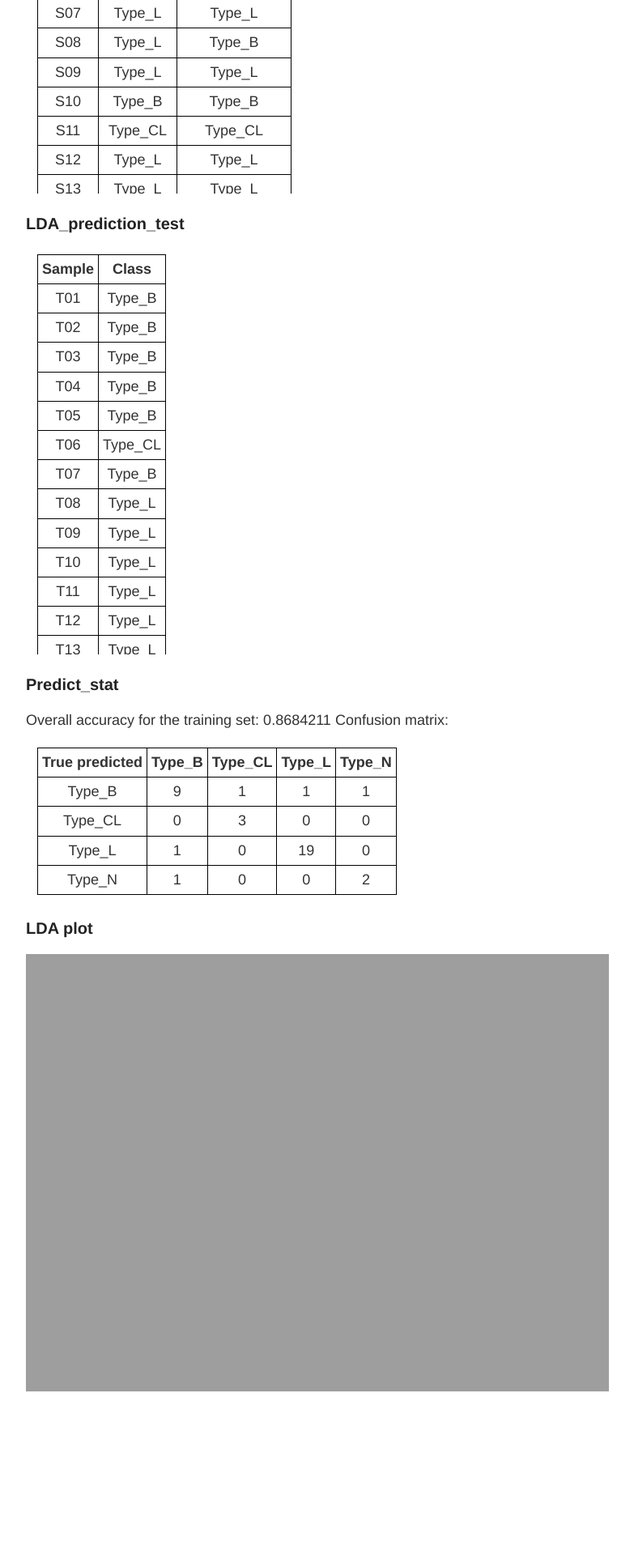
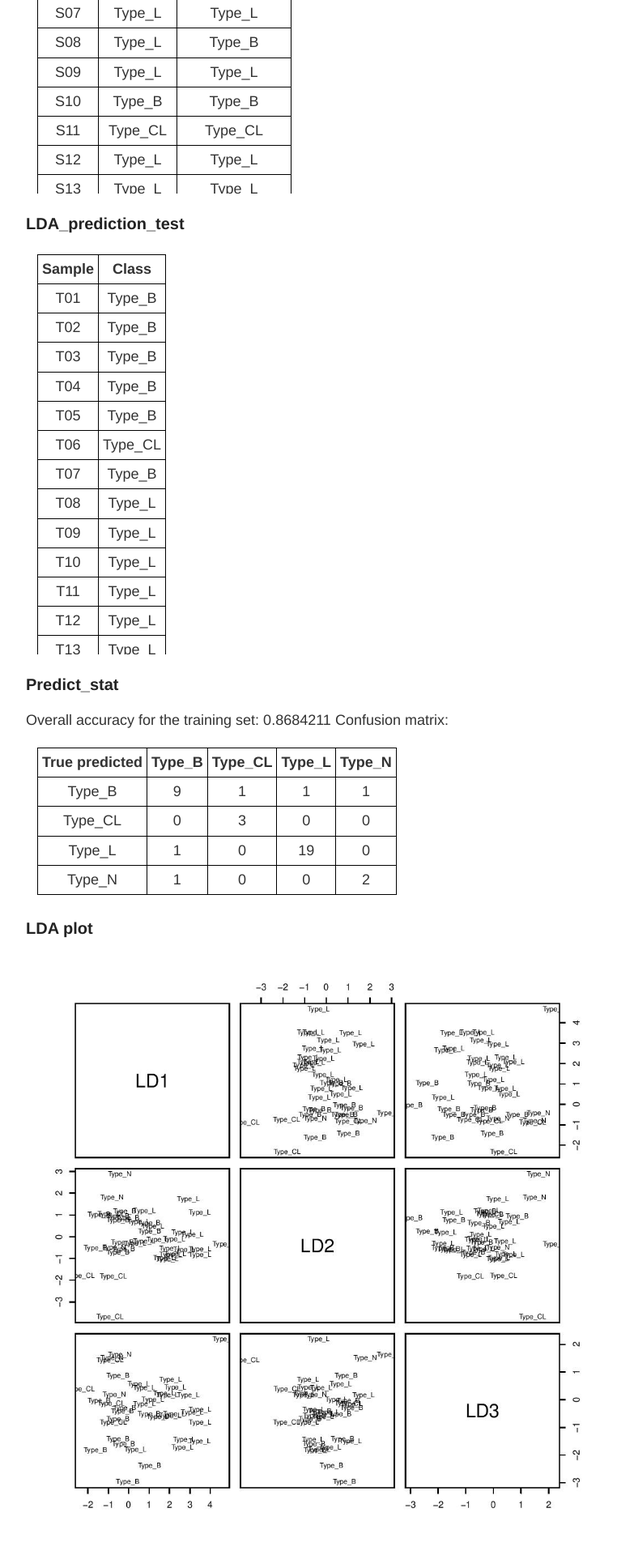
Before and after one commit to vanngocthuyla/vanngocthuyla.github.io, a Jekyll site: the page built from posts/ML/LDA.md, in a window 1280 px wide. Shown: the part 1525-3445 px from the top of the page at 81% size, without its empty margins (248-1031 px from the left). Built offline with Jekyll 4.4.1, drawn with Linux system fonts in a browser that asks for light colours; our own code applies the rules of GitHub Pages for plain Markdown files; before the commit the page ends 3265 px from its top, so only the background shows below that.

Commit message:
Update LDA.md

```diff
--- a/posts/ML/LDA.md
+++ b/posts/ML/LDA.md
@@ -25,7 +25,7 @@
 
 ## Code
 
-[R Code to run LDA](https://github.com/vanngocthuyla/Data_Analysis/tree/main/scripts/sequencing/LDA.R)
+[R Code to run LDA](https://github.com/vanngocthuyla/vanngocthuyla.github.io/tree/main/scripts/sequencing/LDA.R)
 
 ## Output
 ### LDA_prediction_train
@@ -104,4 +104,4 @@
 
 ### LDA plot
 
-<img src='https://vanngocthuyla.github.io/images/omics/LDA_plot.jpg' width="800">
+<img src='https://vanngocthuyla.github.io/images/ML/LDA_plot.jpg' width="800">
```
